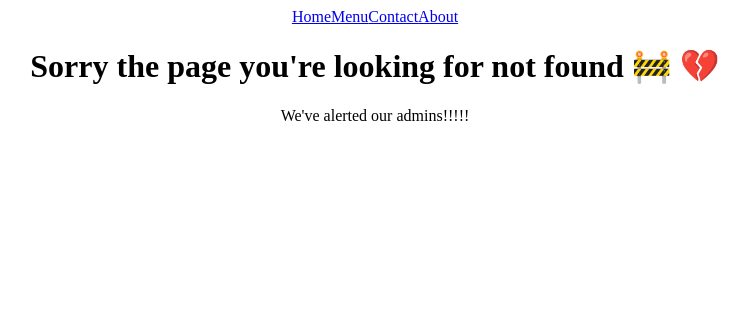
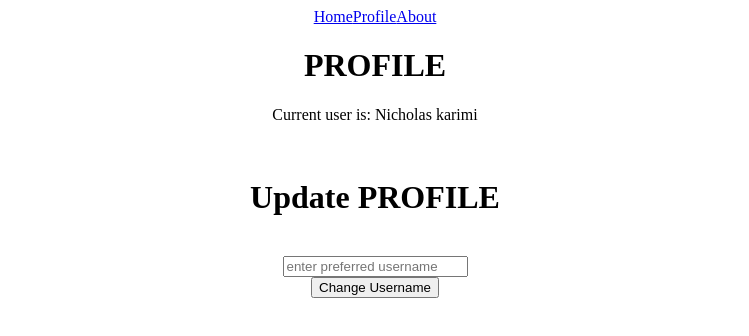
Before and after one commit to nicholas-karimi/react_apps, a React (Create React App) app: page /profile in a window 1280 px wide. Before the commit this address had no page. Shown: the top 336 px of the page, without its empty margins (265-1014 px from the left). Built offline with nearby package versions, Linux system fonts and the light colour scheme.

Commit message:
prop drilling w/o context

```diff
--- a/src/App.js
+++ b/src/App.js
@@ -1,25 +1,34 @@
 import './App.css';
 import { BrowserRouter as Router, Routes, Route } from 'react-router-dom';
-import { Home } from './pages/Home';
-import Menu from './pages/Menu';
+import Navbar from './pages/Navbar';
+import Home from './pages/Home';
+import Profile from './pages/Profile';
 import About from './pages/About';
-import Contact from './pages/Contact';
-import { Error } from './pages/Error';
-import Navbar from './pages/Navbar';
+import { createContext, useState } from 'react';
+
+export const AppContext = createContext();
 
 function App() {
+  const [username, setUsername] = useState('Nicholas karimi');
+
   return (
     <div className="App">
+      <AppContext.Provider>
         <Router>
           <Navbar />
+
           <Routes>
-          <Route path="/" element={<Home />} />
-          <Route path="menu/" element={<Menu />} />
+            <Route path="/" element={<Home username={username} />} />
+            <Route
+              path="profile/"
+              element={
+                <Profile username={username} setUsername={setUsername} />
+              }
+            />
             <Route path="about/" element={<About />} />
-          <Route path="contact/" element={<Contact />} />
-          <Route path="*" element={<Error />} />
           </Routes>
         </Router>
+      </AppContext.Provider>
     </div>
   );
 }
--- /dev/null
+++ b/src/components/ChangeProfile.js
@@ -0,0 +1,29 @@
+import { useState } from 'react';
+
+const ChangeProfile = props => {
+  const [newUsername, setNewUsername] = useState('');
+
+  const getUserName = username => {
+    // console.log(username.target.value);
+    setNewUsername(username.target.value);
+  };
+
+  // const updateUsername = username => {};
+  return (
+    <div>
+      <h1>Update PROFILE</h1>
+      <br />
+      <input
+        type="text"
+        placeholder="enter preferred username"
+        onChange={getUserName}
+      />
+      <br />
+      <button onClick={() => props.setUsername(newUsername)}>
+        Change Username
+      </button>
+    </div>
+  );
+};
+
+export default ChangeProfile;
--- a/src/pages/Home.js
+++ b/src/pages/Home.js
@@ -1,7 +1,12 @@
-export const Home = () => {
+const Home = props => {
   return (
     <div>
       <h1>Welcome to my app.</h1>
+      <h4>
+        Current user is: <strong>{props.username}</strong>
+      </h4>
     </div>
   );
 };
+
+export default Home;
--- a/src/pages/Navbar.js
+++ b/src/pages/Navbar.js
@@ -4,8 +4,7 @@ const Navbar = () => {
   return (
     <div>
       <Link to="/">Home</Link>
-      <Link to="/menu">Menu</Link>
-      <Link to="/contact">Contact</Link>
+      <Link to="/profile">Profile</Link>
       <Link to="/about">About</Link>
     </div>
   );
--- /dev/null
+++ b/src/pages/Profile.js
@@ -0,0 +1,14 @@
+import ChangeProfile from '../components/ChangeProfile';
+
+const Profile = props => {
+  return (
+    <div>
+      <h1>PROFILE</h1>
+      <p>Current user is: {props.username} </p>
+      <br />
+      <ChangeProfile setUsername={props.setUsername} />
+    </div>
+  );
+};
+
+export default Profile;
```
Lines whose indentation alone changed are shown as unchanged.
